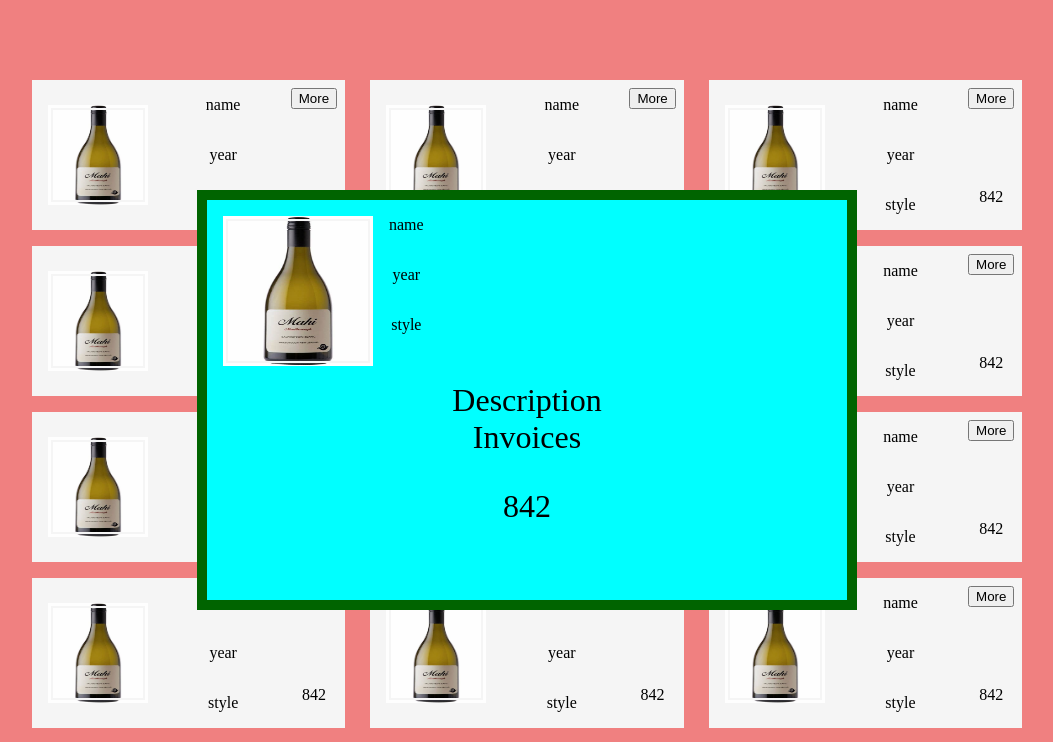
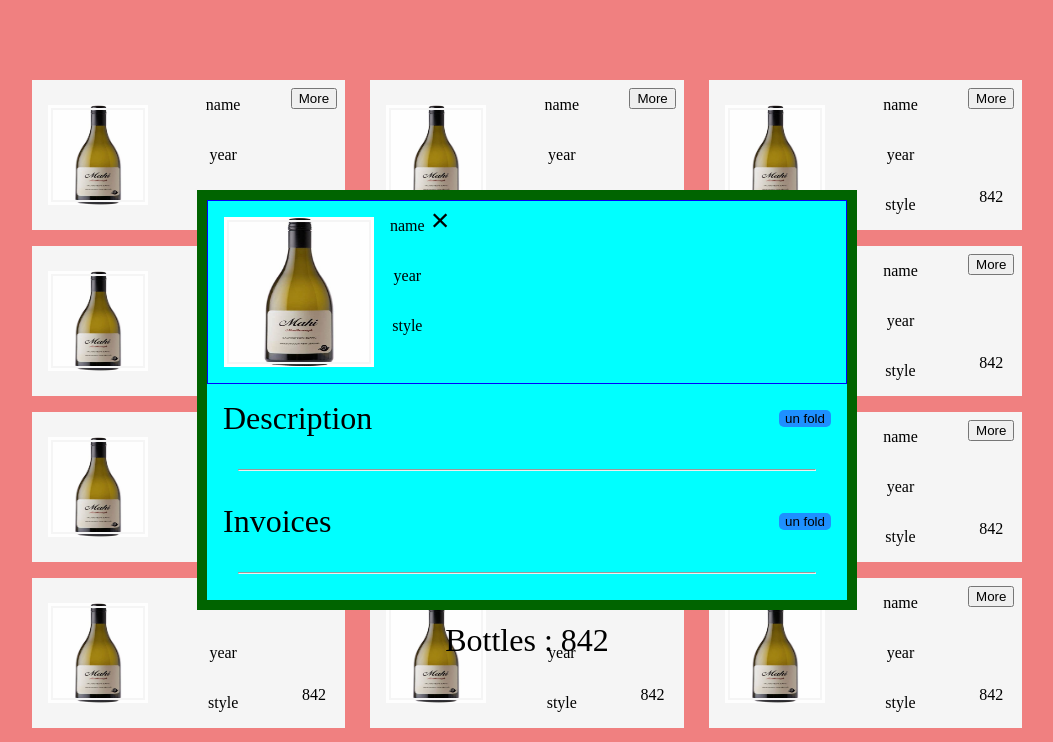
Before and after one commit to Helbis/WineScan, a Vue app: page / in a window 1280 px wide. Shown: the top 742 px of the page, without its empty margins (113-1166 px from the left). Built offline with nearby package versions, Linux system fonts and the light colour scheme.

Commit message:
Adding details view elements

```diff
--- a/src/components/detailsView.vue
+++ b/src/components/detailsView.vue
@@ -12,24 +12,77 @@
                 <p class="wine_year">year</p>
                 <p class="wine_style">style</p>
             </div>
+
+            <div class="creationDate">
+
+            </div>
+
+            <button
+                type="button"
+                name="button"
+                class="details-exit">
+                    &times;
+            </button>
         </div>
 
         <div class="details-main">
             <div class="description">
-                Description
+                <p class="sectionTitle">
+                    Description
+                </p>
+
+                <button
+                    type="button"
+                    name="button"
+                    class="foldingBtn"
+                    @click="changeFoldStateDescripton">{{ stateDesc_text }}</button>
             </div>
+            <hr>
 
             <div class="invoices">
-                Invoices
+                <p class="sectionTitle">
+                    Invoices
+                </p>
+
+                <button
+                    type="button"
+                    name="button"
+                    class="foldingBtn"
+                    @click="changeFoldStateInvoices">{{ stateInv_text }}</button>
             </div>
+            <hr>
 
-            <p class="num_of_bottles">842</p>
+            <p class="num_of_bottles">Bottles : 842</p>
         </div>
     </div>
 </template>
 
 <script>
 export default {
-    name: 'detailsView'
+    name: 'detailsView',
+    data(){
+        return {
+            stateDesc_text: 'un fold',
+            stateInv_text: 'un fold'
+        }
+    },
+
+    methods: {
+        // NOTE: Not a clean solution but works for now
+        changeFoldStateDescripton(){
+            if (this.stateDesc_text === 'un fold') {
+                this.stateDesc_text = 'fold';
+            } else if (this.stateDesc_text === 'fold') {
+                this.stateDesc_text = 'un fold';
+            }
+        },
+        changeFoldStateInvoices(){
+            if (this.stateInv_text === 'un fold') {
+                this.stateInv_text = 'fold';
+            } else if (this.stateInv_text === 'fold') {
+                this.stateInv_text = 'un fold';
+            }
+        }
+    }
 }
 </script>
--- a/src/css/detailsView.css
+++ b/src/css/detailsView.css
@@ -18,19 +18,76 @@
     height: 50%;
 }
 
+/* top / header part of the view */
 .details-top{
     display: flex;
     flex-direction: row;
     /* justify-content: center; */
     align-items: flex-start;
 
-    /* max-height: 20%; */
-
     /* FONT */
     font-size: 1rem;
+
+    border: blue solid 1px;
 }
-
 .details-top > img{
     width: 150px;
     height: 150px;
 }
+
+.details-exit{
+    background: none;
+    border: none;
+    font-size: 2rem;
+
+    color: black;
+}
+.details-exit:hover,
+.details-exit:active{
+    /* outline: green solid 10px; */
+
+    color: red;
+}
+
+/* Main part of the view */
+.details-main{
+    display: flex;
+    flex-direction: column;
+}
+
+.details-main > hr{
+    width: 90%;
+    color: darkslategrey;
+}
+
+.details-main > .description, .invoices{
+    display: flex;
+    flex-direction: row;
+    align-items: flex-start;
+
+    justify-content: space-between;
+
+    padding: 1rem;
+    margin: 0;
+}
+
+p.sectionTitle{
+    margin: 0;
+    padding: 0;
+}
+
+button.foldingBtn{
+    background: dodgerblue;
+    color: black;
+
+    border-radius: 5px;
+    border-style: none;
+
+    /* Center vertically */
+    margin-top: auto;
+    margin-bottom: auto;
+}
+button.foldingBtn:active,
+button.foldingBtn:hover{
+    background: deepskyblue;
+}
```
